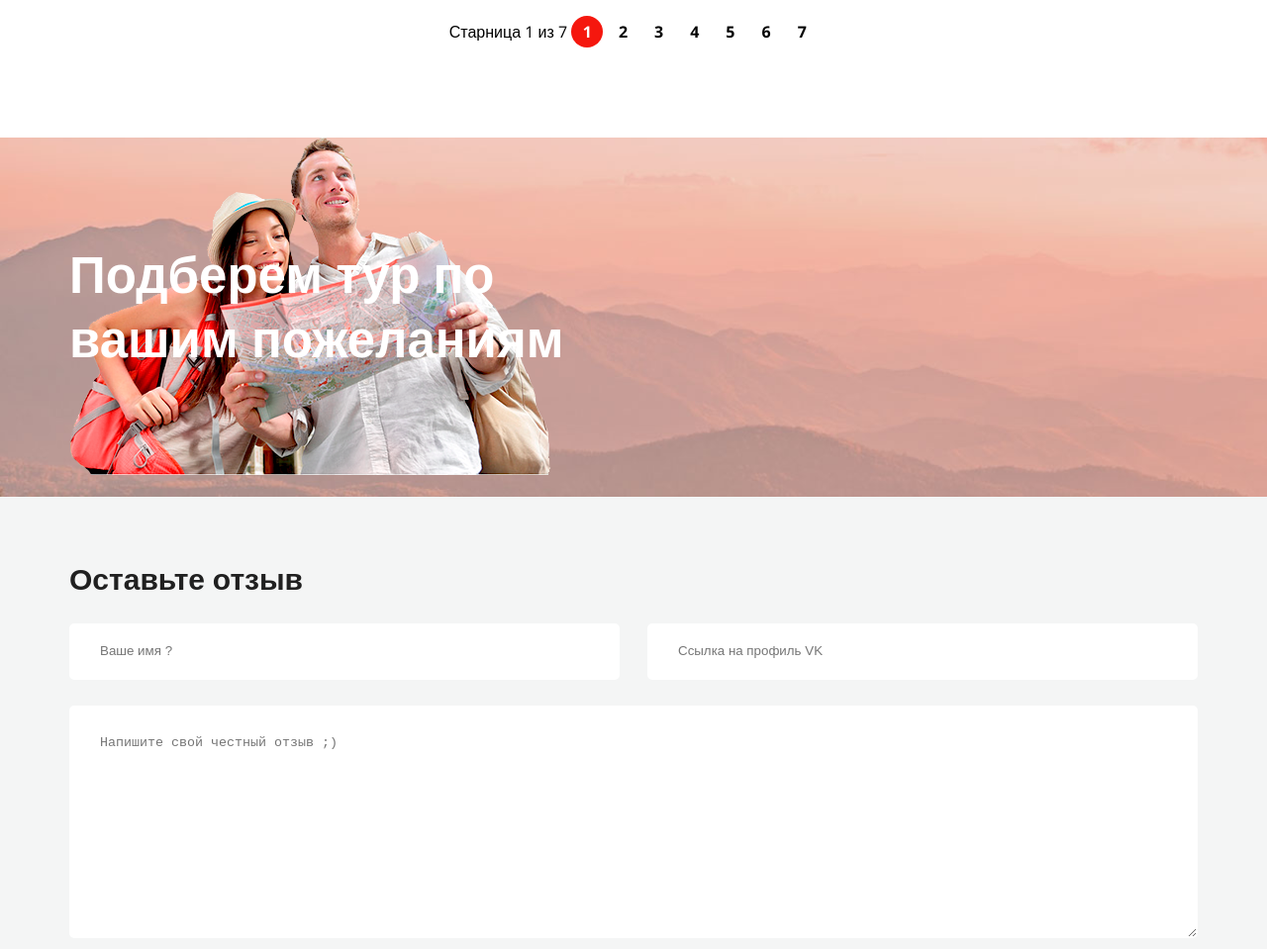
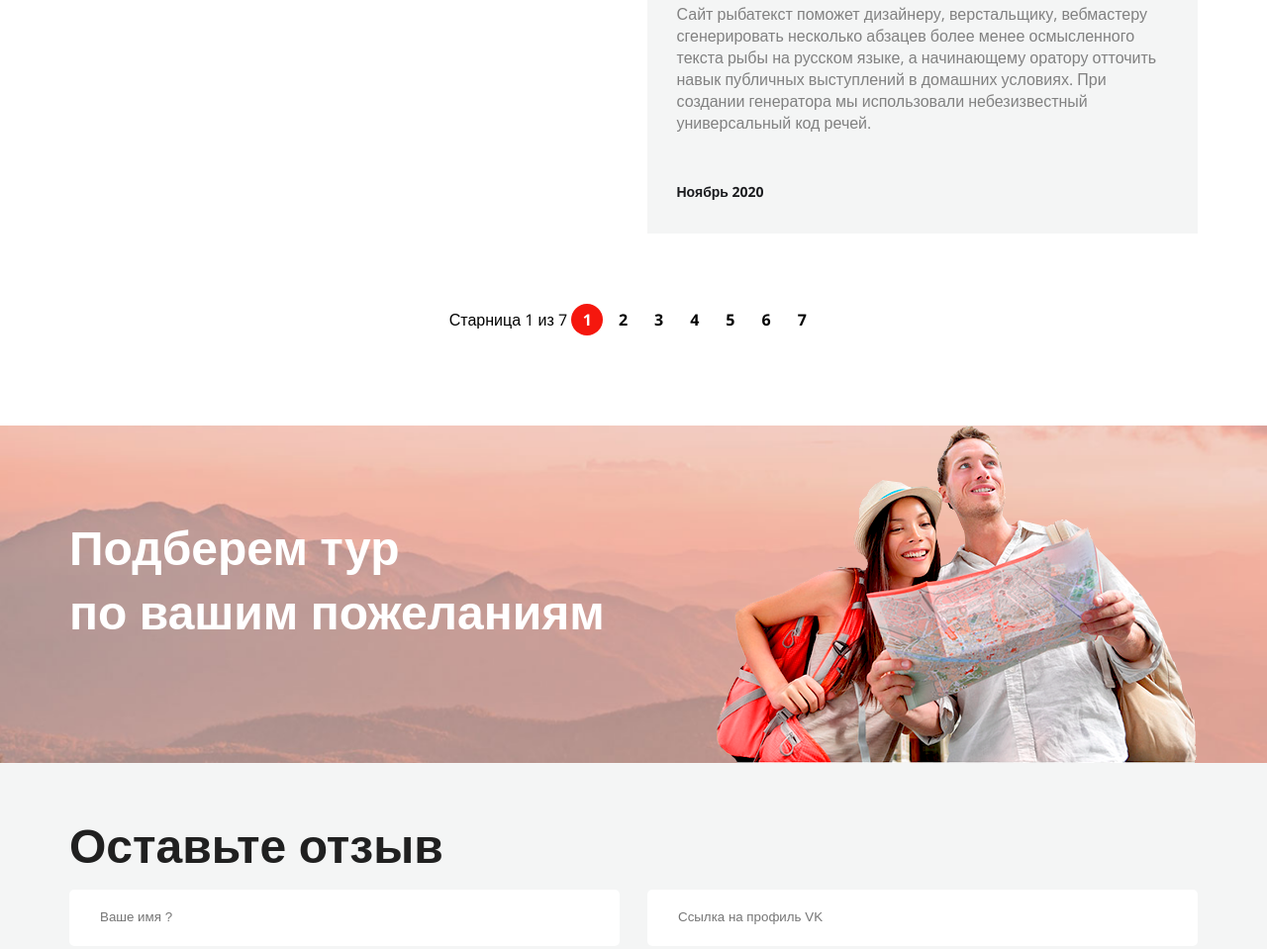
Before and after one commit to maxnewm/Asia-air, a plain HTML site: page feedbackpage.html in a window 1280 px wide. Shown: the part 1742-2701 px from the top of the page at 99% size. Drawn offline with nearby package versions, Linux system fonts and the light colour scheme.

Commit message:
4444444444

```diff
--- a/css/feedback.css
+++ b/css/feedback.css
@@ -10,26 +10,17 @@
 
 }
 
-.separator__container{
-  background-image:url('../img/couple.png');
-  background-repeat: no-repeat;
-}
 
 .separator__title{
   font-weight: 700;
+  font-size: 48px;
+  padding-top: 90px;
 }
 
 .separator__content{
-
-  background-size:contain;
-  background-repeat: no-repeat;
-  height: 363px;
-  font-weight: 700;
-  font-size: 34px;
-  line-height: 65px;
-  color: #FFFFFF;
-  max-width: 594px;
-  padding-top: 105px;
+  display: flex;
+  color: #fff;
+  justify-content: space-between;
 }
 
 
@@ -244,7 +235,7 @@
 }
 
 .feedback__title {
-  font-size: 30px;
+  font-size: 48px;
   font-weight: bold;
   color: #202020;
   margin-bottom: 13px;
--- a/feedbackpage.html
+++ b/feedbackpage.html
@@ -188,7 +188,8 @@
     <section class="separator">
       <div class="container separator__container">
         <div class="separator__content">
-          <h2 class="separator__title">Подберем тур по вашим пожеланиям</h2>
+          <h2 class="separator__title">Подберем тур<p> по вашим пожеланиям</p></h2>
+          <img src="./img/couple.png" alt="couple">
         </div>
       </div>
     </section>
```
